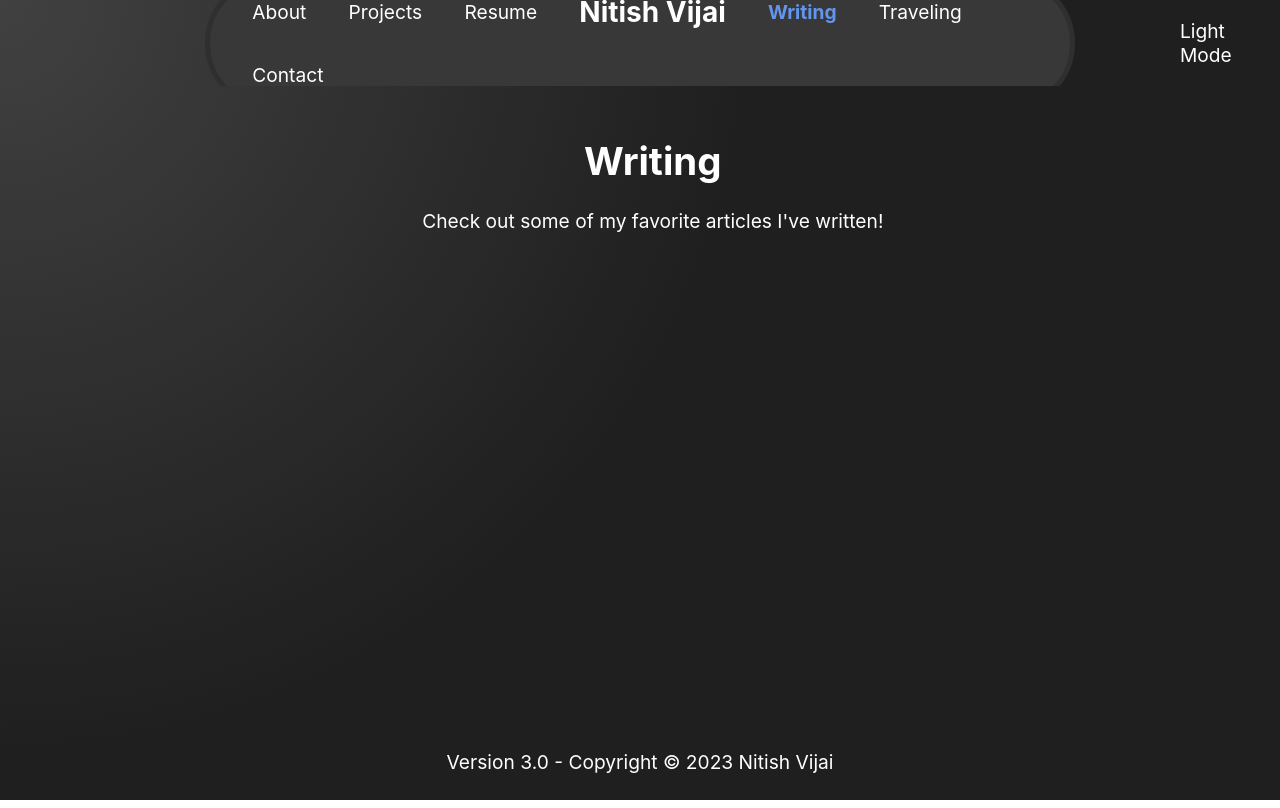
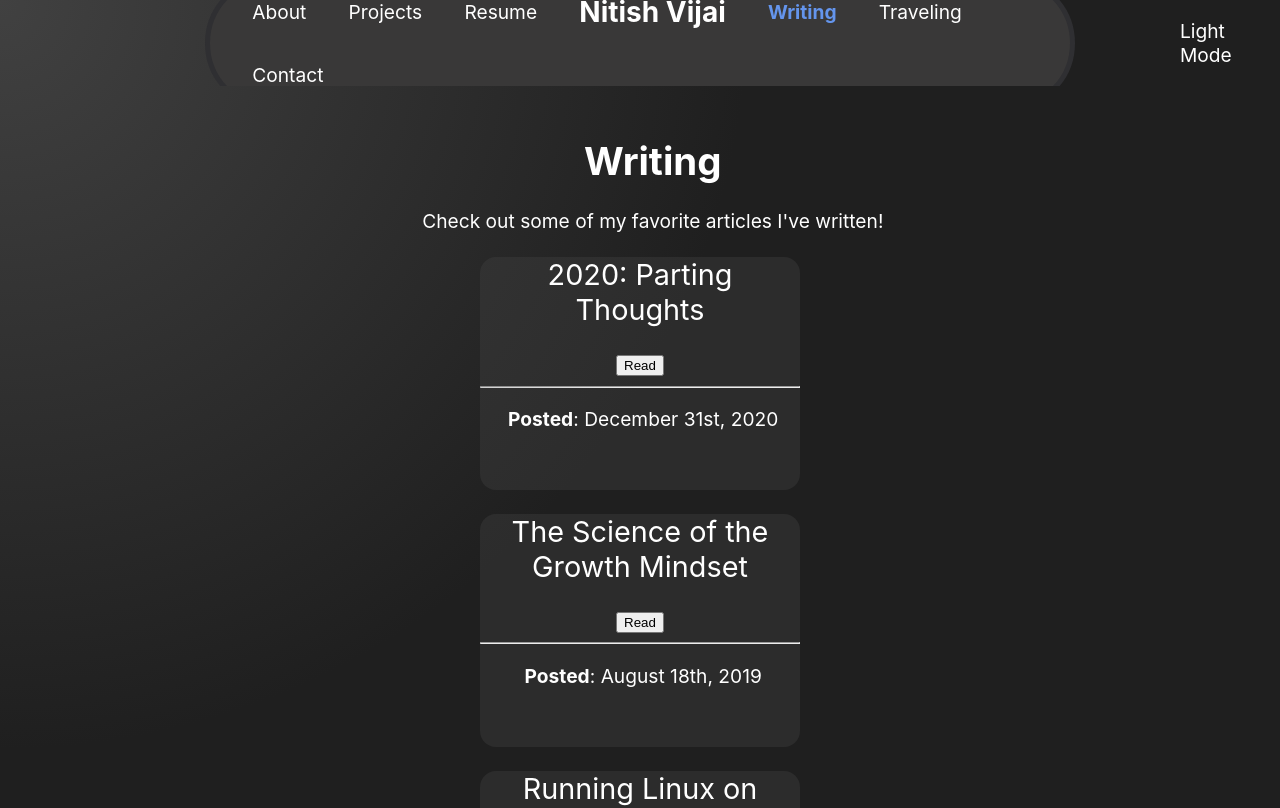
Before and after one commit to nitishvijai/nitish-website-v3, a React (Create React App) app: page /essays in a window 1280 px wide. Shown: the top 808 px of the page. Built offline with nearby package versions, Linux system fonts and the light colour scheme.

Commit message:
Fixed styling bugs and created new essay link component

```diff
--- a/src/App.css
+++ b/src/App.css
@@ -9,6 +9,7 @@
   color: white;
   outline: none;
   overflow: hidden;
+  overflow-x: hidden;
   width: 100%;
   height: 100%;
   position: relative;
--- /dev/null
+++ b/src/components/EssayLink/EssayLink.js
@@ -0,0 +1,13 @@
+import React from 'react';
+import styles from './EssayLink.module.css';
+
+const EssayLink = (props) => (
+  <div className={styles.EssayLink}>
+    <h2>{props.name}</h2>
+    <button>Read</button>
+    <hr />
+    <p><strong>Posted</strong>: {props.posted}</p>
+  </div>
+);
+
+export default EssayLink;
--- /dev/null
+++ b/src/components/EssayLink/EssayLink.module.css
@@ -0,0 +1,11 @@
+.EssayLink {
+    background-color: #2C2C2C;
+    width: 100%;
+    height: auto;
+    padding-bottom: 40px;
+    border-radius: 16px;
+}
+
+h2 {
+    font-weight: normal;
+}
--- a/src/components/Projects/Projects.module.css
+++ b/src/components/Projects/Projects.module.css
@@ -1,6 +1,36 @@
 .Projects {
     text-align: center;
 }
+
+.gradient {
+    background: #1f1f1f;
+    font-size: 1.2rem;
+    border: none;
+    color: white;
+    outline: none;
+    overflow-y: hidden;
+    overflow-x: hidden;
+    width: 100%;
+    height: auto;
+    position: relative;
+  }
+
+  .gradient:before {
+    --size: 1500px;
+    content: '';
+    position: absolute;
+    left: var(--x);
+    top: var(--y);
+    width: var(--size);
+    height: var(--size);
+    background: radial-gradient(circle closest-side, #414141, transparent);
+    transform: translate(-50%, -50%);
+    transition: width 0.5s ease, height 0.5s ease;
+  }
+
+  .gradient:hover:before {
+    --size: 1500px;
+  }
 
 #header {
     text-align: center;
@@ -51,35 +81,6 @@ h3 {
     position: relative;
 }
 
-.gradient {
-    background: #1f1f1f;
-    font-size: 1.2rem;
-    border: none;
-    color: white;
-    outline: none;
-    width: 100%;
-    height: 260vh;
-    position: relative;
-    overflow-y: auto;
-  }
-
-  .gradient:before {
-    --size: 1500px;
-    content: '';
-    position: absolute;
-    left: var(--x);
-    top: var(--y);
-    width: var(--size);
-    height: var(--size);
-    background: radial-gradient(circle closest-side, #414141, transparent);
-    transform: translate(-50%, -50%);
-    transition: width 0.5s ease, height 0.5s ease;
-  }
-
-  .gradient:hover:before {
-    --size: 1500px;
-  }
-
 .date {
     margin-top: -12px;
 }
--- a/src/components/Resume/Resume.module.css
+++ b/src/components/Resume/Resume.module.css
@@ -14,7 +14,8 @@
     width: 100%;
     height: auto;
     position: relative;
-    overflow-y: auto;
+    overflow-x: hidden;
+    overflow-y: hidden;
     padding-bottom: 15px;
 }
 
--- a/src/components/Writing/Writing.js
+++ b/src/components/Writing/Writing.js
@@ -2,22 +2,46 @@ import React from 'react';
 import styles from './Writing.module.css';
 import Navbar from '../Navbar/Navbar';
 import Footer from '../Footer/Footer';
+import EssayLink from '../EssayLink/EssayLink';
 
 const Writing = () => {
   let moveGradient = (e) => {
-    let btn = document.querySelector('.gradient, a');
+    let btn = document.querySelector('.Writing_gradient__SRi6o, a');
     let x = e.pageX - 0;
     let y = e.pageY - 0;
     btn.style.setProperty('--x', x + 'px');
     btn.style.setProperty('--y', y + 'px');
   }
 
+  let essays = [
+    {
+      'name': '2020: Parting Thoughts',
+      'link': 'placeholder',
+      'posted': 'December 31st, 2020'
+    },
+    {
+      'name': 'The Science of the Growth Mindset',
+      'link': 'placeholder',
+      'posted': 'August 18th, 2019'
+    },
+    {
+      'name': 'Running Linux on Windows via the Windows Subsystem for Linux',
+      'link': 'placeholder',
+      'posted': 'July 14th, 2019'
+    }
+  ];
+
   return (
-    <div className="Writing gradient" onMouseMove={(e) => moveGradient(e)}>
+    <div className={`${styles.gradient}`} onMouseMove={(e) => moveGradient(e)}>
       <Navbar selected='4' />
       <h1 id={styles.header}>Writing</h1>
       <p id={styles.subheader}>Check out some of my favorite articles I've written!</p>
-      <Footer />
+      <div id={styles.essayList}>
+        {essays.map((essay, i) =>
+          <EssayLink name={essay.name} link={essay.link} posted={essay.posted}/>
+        )}
+      </div>
+      <Footer projects='true' />
     </div>
   );
 };
--- a/src/components/Writing/Writing.module.css
+++ b/src/components/Writing/Writing.module.css
@@ -1,4 +1,35 @@
 .Writing {}
+
+.gradient {
+    background: #1f1f1f;
+    font-size: 1.2rem;
+    border: none;
+    color: white;
+    outline: none;
+    width: 100%;
+    height: auto;
+    position: relative;
+    overflow-x: hidden;
+    overflow-y: hidden;
+    padding-bottom: 15px;
+}
+
+.gradient:before {
+    --size: 1500px;
+    content: '';
+    position: absolute;
+    left: var(--x);
+    top: var(--y);
+    width: var(--size);
+    height: var(--size);
+    background: radial-gradient(circle closest-side, #414141, transparent);
+    transform: translate(-50%, -50%);
+    transition: width 0.5s ease, height 0.5s ease;
+}
+
+.gradient:hover:before {
+    --size: 1500px;
+}
 
 #header {
     text-align: center;
@@ -10,3 +41,11 @@
     text-align: center;
     z-index: 91;
 }
+
+#essayList {
+    text-align: center;
+    margin: 0 auto;
+    display: block;
+    width: 25%;
+    padding-bottom: 250px;
+}
```
Also changed, not shown: src/components/EssayLink/EssayLink.lazy.js (added, +11 -0 lines), 2 other files (tests, documents, lock files or other folders).
